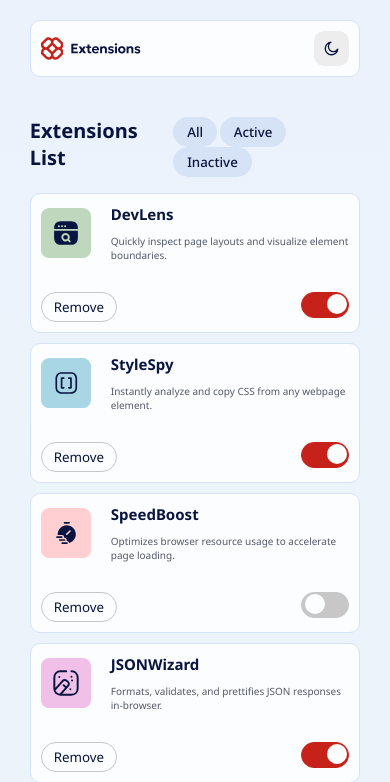
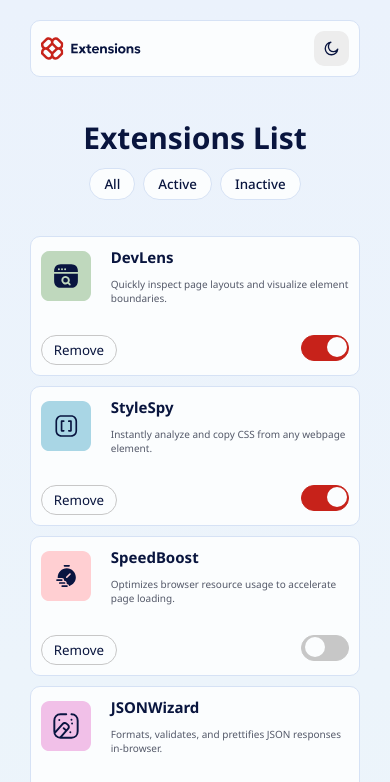
Before and after one commit to Nourhan-Ziada/Task01-browser-extensions-manager-UI, a plain HTML site: page index.html in a window 390 px wide. Both pictures are taken after a click on the picture 332 px from the left and 47 px from the top of the page. Shown: the top 782 px of the page. Drawn offline with Linux system fonts and the light colour scheme.

Commit message:
add media query to adjust header for mobile
--change the logo of website icon

```diff
--- a/index.html
+++ b/index.html
@@ -7,9 +7,9 @@
 
     <link
       rel="icon"
-      type="image/png"
+      type="image/svg"
       sizes="32x32"
-      href="./assets/images/favicon-32x32.png"
+      href="/assets/images/logo.svg"
     />
 
     <title>Frontend Mentor | Browser extensions manager UI</title>
--- a/styles/style.css
+++ b/styles/style.css
@@ -65,7 +65,8 @@ body.light-mode .card {
 }
 
 body.light-mode .extensions button {
-  background-color: var(--neutral-200);
+   background-color: var(--neutral-0);
+   border: 1px solid var(--neutral-200);
 }
 
 body.light-mode .extensions button:hover,
@@ -80,7 +81,6 @@ body.light-mode .card-content .card-description {
 
 body.light-mode .extensions .btn-remove {
   border: 1px solid var(--neutral-300);
-  background-color: var(--neutral-0);
 }
 
 body.light-mode .slider {
@@ -162,7 +162,7 @@ button {
    Extensions Section
 ========================== */
 .extensions h1 {
-  font-size: 2rem;
+  font-size: 3rem;
 }
 
 .extensions .extensions-header {
@@ -182,6 +182,23 @@ button {
     grid-template-columns: repeat(auto-fit, minmax(250px, 1fr));
   }
 }
+@media (max-width: 480px) {
+  /* Stack header elements vertically */
+  .extensions-header {
+    flex-direction: column;
+    align-items: center;
+    gap: 1rem;
+  }
+
+  .extensions .filters {
+    display: flex;
+    flex-direction: row;
+    gap: 0.8rem;
+    margin-bottom: 2rem;
+
+  }
+}
+
 
 
 /* =======================
```
